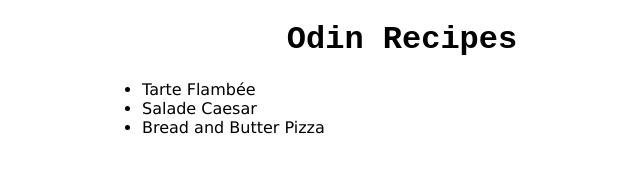
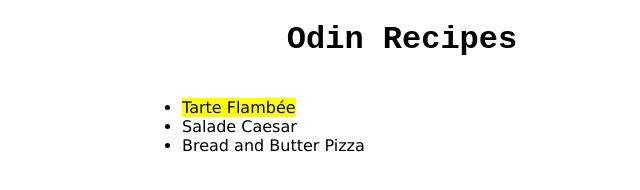
Before and after one commit to Samy68/odin-recipes, a plain HTML site: page index.html in a window 1280 px wide. Shown: the whole page, without its empty margins (238-878 px from the left). Drawn offline with Linux system fonts and the light colour scheme.

Commit message:
exercise styling

```diff
--- a/index.html
+++ b/index.html
@@ -10,10 +10,10 @@
 <body>
     <div class="bloc-page">
         <h1 class="center-text page-title">Odin Recipes</h1>
-        <ul>
-        	<li><a class="element_menu" href="recipes/tarte-flambee.html">Tarte Flambée</a></li>
-        	<li><a class="element_menu" href="recipes/caesar-salad.html">Salade Caesar</a></li>
-        	<li><a class="element_menu" href="recipes/bread-butter-pizza.html">Bread and Butter Pizza</a></li>
+        <ul class="recipes-list">
+        	<li><a class="element-recipe" href="recipes/tarte-flambee.html"><span class="highlight">Tarte Flambée</span></a></li>
+        	<li><a class="element-recipe" href="recipes/caesar-salad.html">Salade Caesar</a></li>
+        	<li><a class="element-recipe" href="recipes/bread-butter-pizza.html">Bread and Butter Pizza</a></li>
         </ul>
     </div>
 </body>
--- a/style.css
+++ b/style.css
@@ -15,8 +15,16 @@
 	text-align: center;
 }
 
-.element_menu {
+.recipes-list {
+	margin-top: 40px;
+	margin-left: 40px;
+}
+
+.element-recipe {
 	text-decoration: none;
 	color: black;
+}
 
+.highlight {
+	background: yellow;
 }
```
Also changed, not shown: recipes/bread-butter-pizza.html (+1 -1 lines), recipes/caesar-salad.html (+1 -1 lines), recipes/tarte-flambee.html (+1 -1 lines).
